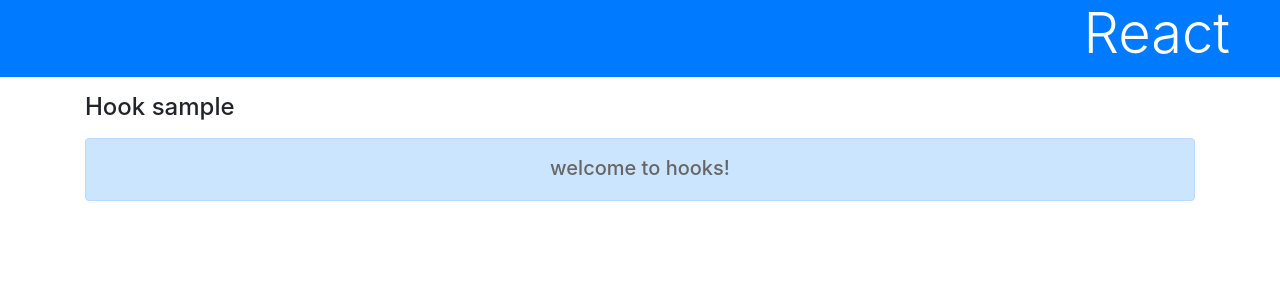
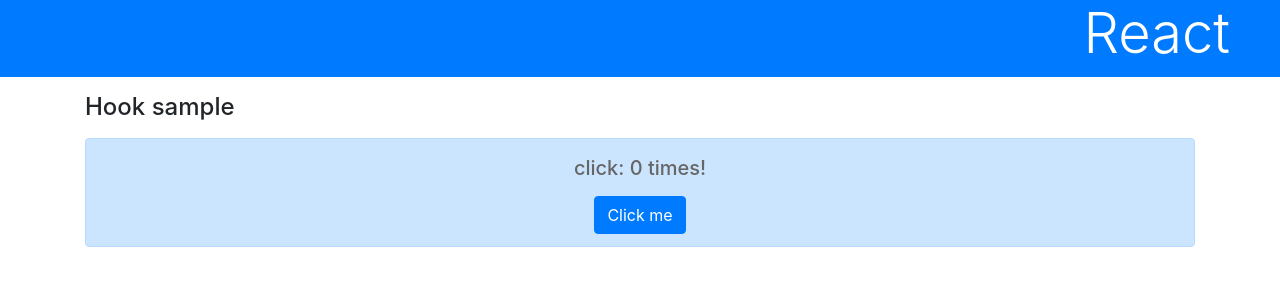
Before and after one commit to thirota/react_app, a React (Create React App) app: page / in a window 1280 px wide. Shown: the top 300 px of the page. Built offline with nearby package versions, Linux system fonts and the light colour scheme.

Commit message:
useState p..208

```diff
--- a/src/App.js
+++ b/src/App.js
@@ -2,14 +2,23 @@
 import './App.css';
 
 function App() {
-  const [message] = useState("welcome to hooks!")
+  console.log("App start")
+  const [count, setCount] = useState(0)
+
+  const clickFunc = ()=> {
+    console.log("clickFunc start")
+    setCount(count+1)
+  }
 
   return <div>
     <h1 className="bg-primary text-white display-4">React</h1>
     <div className="container">
       <h4 className="my-3">Hook sample</h4>
       <div className="alert alert-primary text-center">
-        <p className="h5">{message}</p>
+        <p className="h5 mb-3">click: {count} times!</p>
+        <div>
+          <button className="btn btn-primary" onClick={clickFunc}>Click me</button>
+        </div>
       </div>
     </div>
   </div>
```
